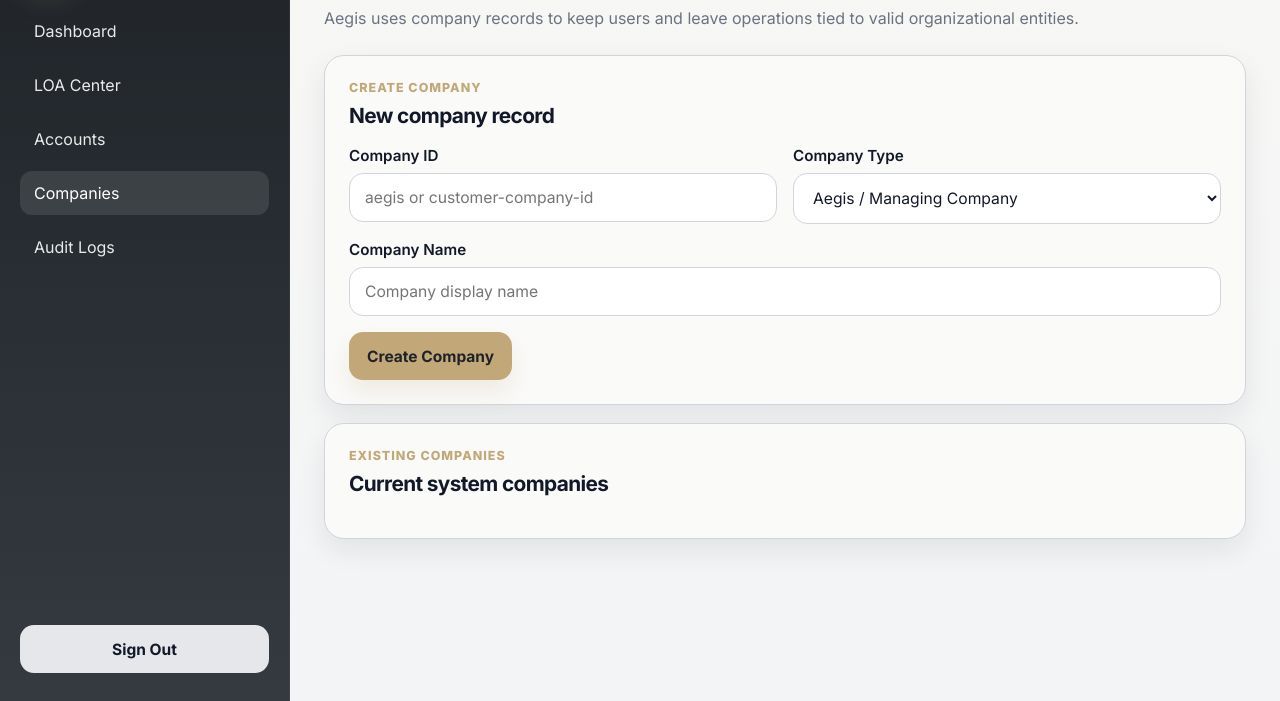
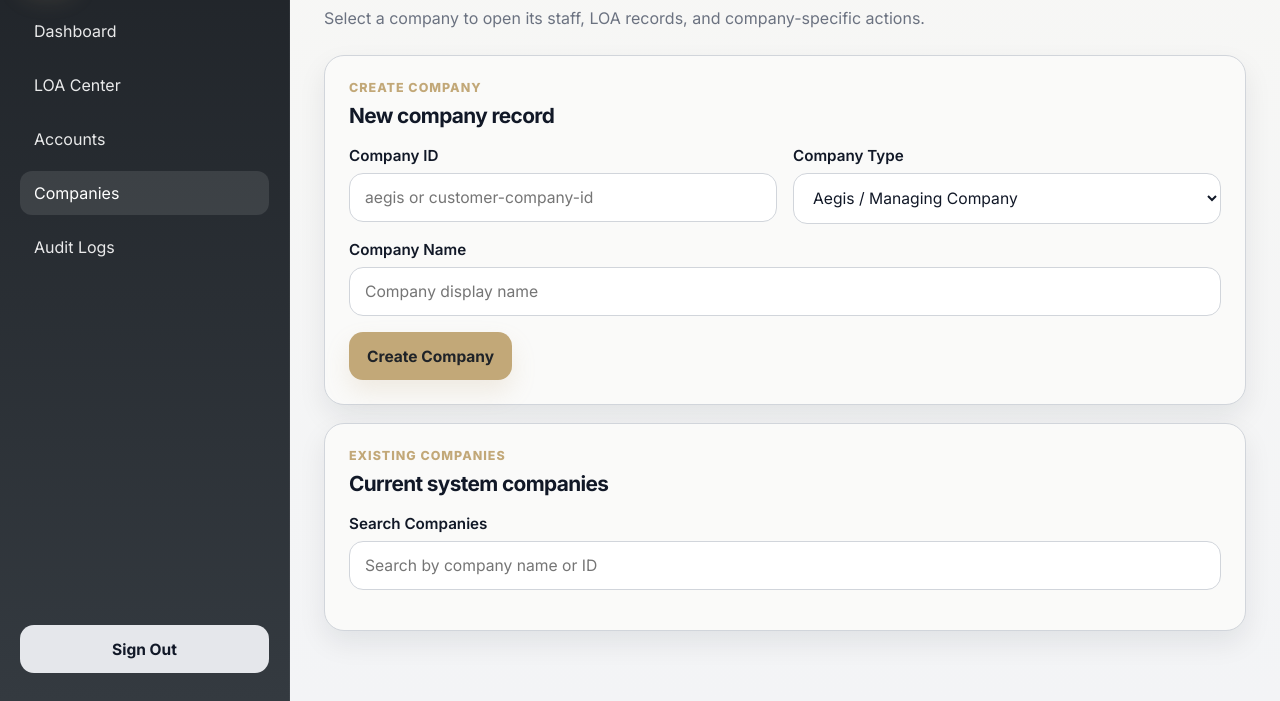
Before and after one commit to Silly-Cheese/aegis-leave-portal, a plain HTML site: page companies.html in a window 1280 px wide. Shown: the part 99-800 px from the top of the page. Drawn offline with Linux system fonts and the light colour scheme; no server answers.

Commit message:
Update company description and add search input

```diff
--- a/companies.html
+++ b/companies.html
@@ -39,7 +39,7 @@
         <div>
           <p class="eyebrow">Company Administration</p>
           <h2>Create and manage company records</h2>
-          <p class="muted">Aegis uses company records to keep users and leave operations tied to valid organizational entities.</p>
+          <p class="muted">Select a company to open its staff, LOA records, and company-specific actions.</p>
         </div>
       </header>
 
@@ -86,6 +86,14 @@
               <h3>Current system companies</h3>
             </div>
           </div>
+
+          <div class="form-grid" style="margin-bottom: 16px;">
+            <label>
+              <span>Search Companies</span>
+              <input id="companySearchInput" type="text" placeholder="Search by company name or ID" />
+            </label>
+          </div>
+
           <div id="companyList" class="card-list"></div>
         </article>
       </section>
```
